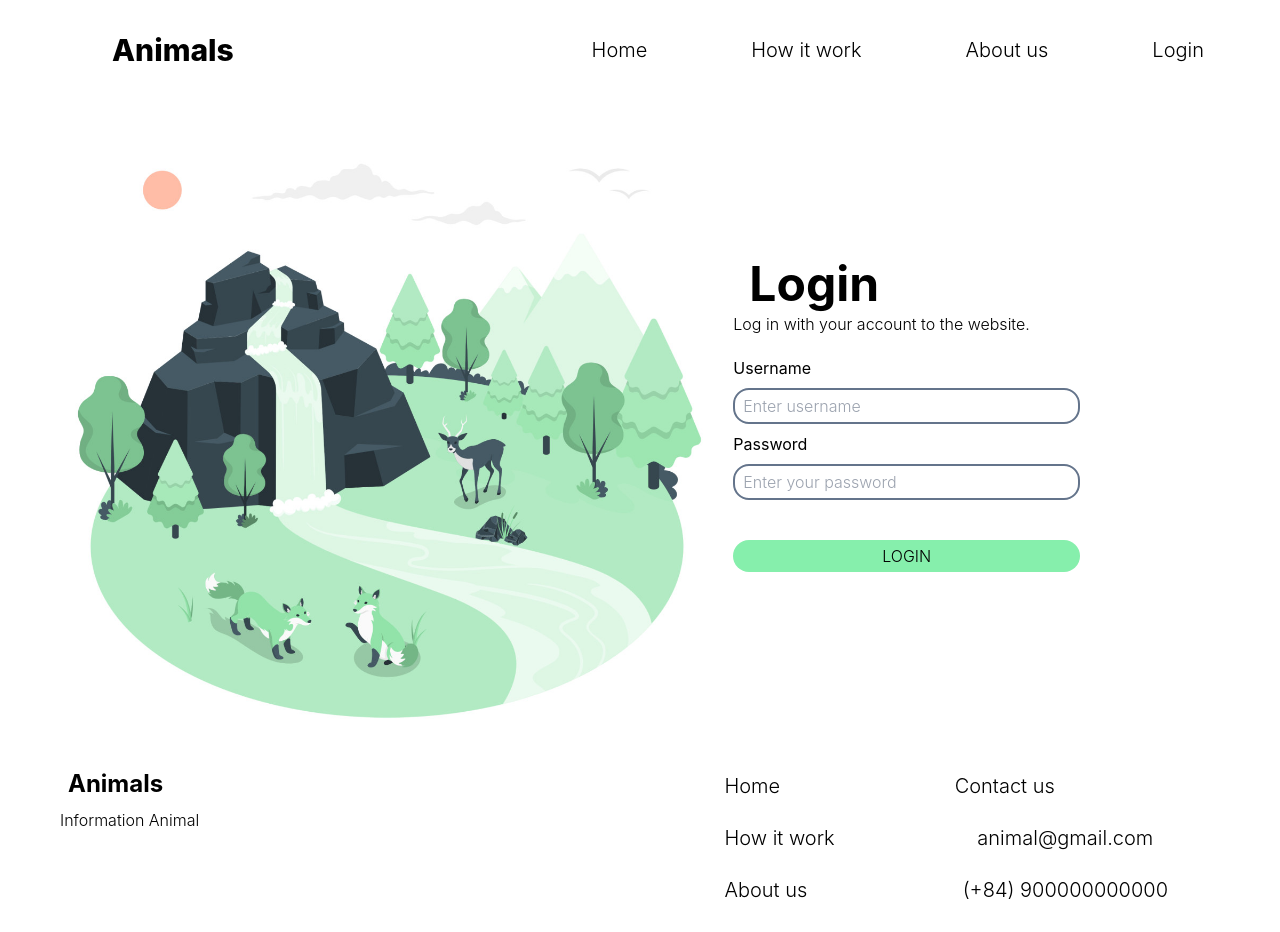
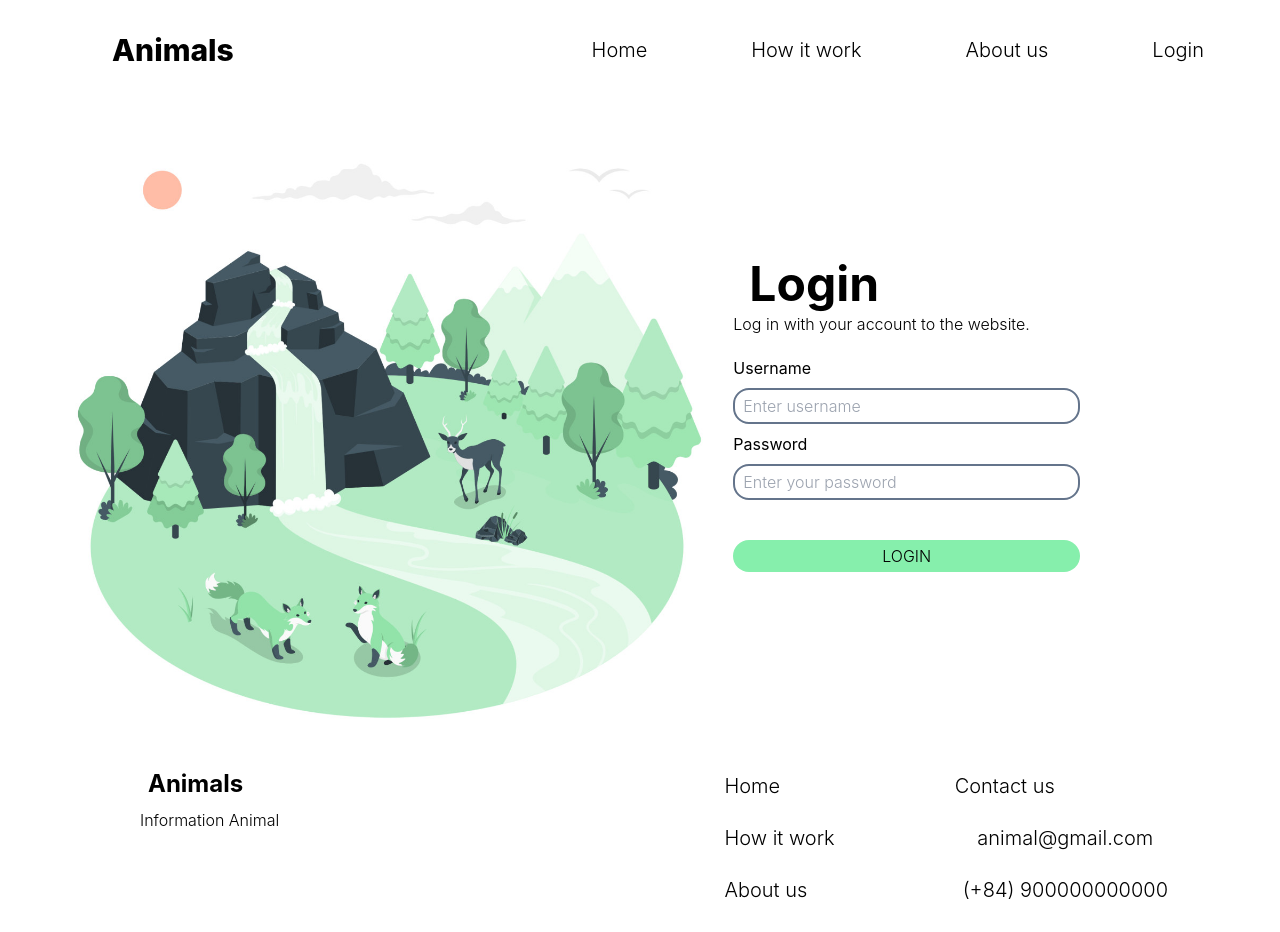
Before and after one commit to NahnDev/animal-dictionary, a React (Create React App) app: page /login in a window 1280 px wide. Shown: the top 932 px of the page. Built offline with nearby package versions, Linux system fonts and the light colour scheme.

Commit message:
update footer

```diff
--- a/src/index.css
+++ b/src/index.css
@@ -18,3 +18,9 @@ code {
     font-family: source-code-pro, Menlo, Monaco, Consolas, "Courier New",
         monospace;
 }
+
+@layer components {
+    .cus-input {
+        @apply rounded-2xl px-2 border-2 focus:border-2 focus:border-slate-500 border-slate-500 focus:outline-none;
+    }
+}
--- a/src/layouts/AppFooter.tsx
+++ b/src/layouts/AppFooter.tsx
@@ -9,7 +9,7 @@ import { faBaby, faBrain, faUser } from "@fortawesome/free-solid-svg-icons";
 export default function AppFooter() {
     return (
         <footer className="AppFooter flex items-start justify-between p-5">
-            <Link to="/" className={clsx(["Logo", "text-left"])}>
+            <Link to="/" className={clsx(["Logo", "text-left px-20"])}>
                 <h1 className="text-2xl p-2 font-bold">Animals</h1>
                 <p>Information Animal</p>
             </Link>
--- a/src/pages/LoginPage.tsx
+++ b/src/pages/LoginPage.tsx
@@ -19,7 +19,7 @@ export default function LoginPage() {
                     <input
                         type="text"
                         placeholder="Enter username"
-                        className="p-1 my-2 rounded-2xl px-2 border-2 focus:border-2 focus:border-slate-500 border-slate-500 focus:outline-none"
+                        className="p-1 px-2 my-2 cus-input"
                     />
                 </label>
                 <label className="w-full flex flex-col">
@@ -27,7 +27,7 @@ export default function LoginPage() {
                     <input
                         type="password"
                         placeholder="Enter your password"
-                        className="p-1 my-2 rounded-2xl px-2 border-2 focus:border-2 focus:border-slate-500 border-slate-500 focus:outline-none"
+                        className="p-1 px-2 my-2 cus-input"
                     />
                 </label>
                 <button className="p-1 my-8 uppercase w-full rounded-full bg-green-300 hover:transition-transform duration-500 hover:ring-2 ring-green-300 ring-offset-1">
```
